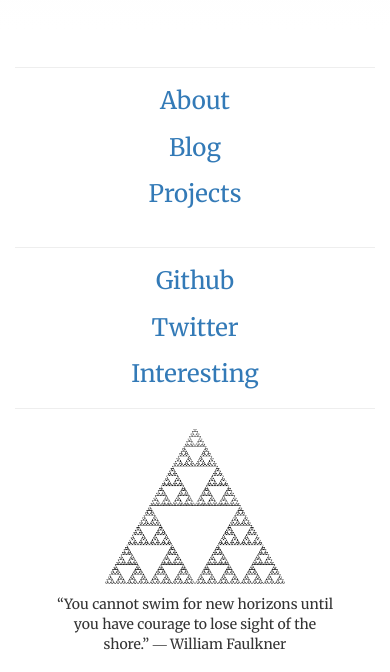
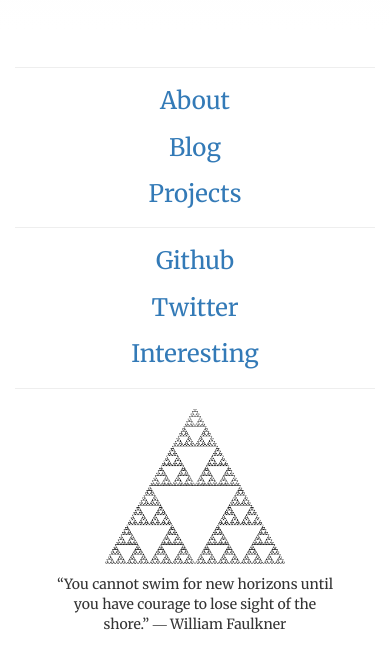
Before and after one commit to coffeeexistence/johnanthony-dev.com, a plain HTML site: page index.html in a window 390 px wide. Shown: the part 172-844 px from the top of the page. Drawn offline with nearby package versions, Linux system fonts and the light colour scheme.

Commit message:
fixed minor layout issue

```diff
--- a/index.html
+++ b/index.html
@@ -65,7 +65,7 @@
 			   			<h3>Blog</h3>
 			   		</a>
 			   	</div>
-			   	<div class="col-sm-4 text-center main-col">
+			   	<div class="col-sm-4 text-center">
 			    	<a href="projects.html">
 			   			<h3>Projects</h3>
 			   		</a>
```
